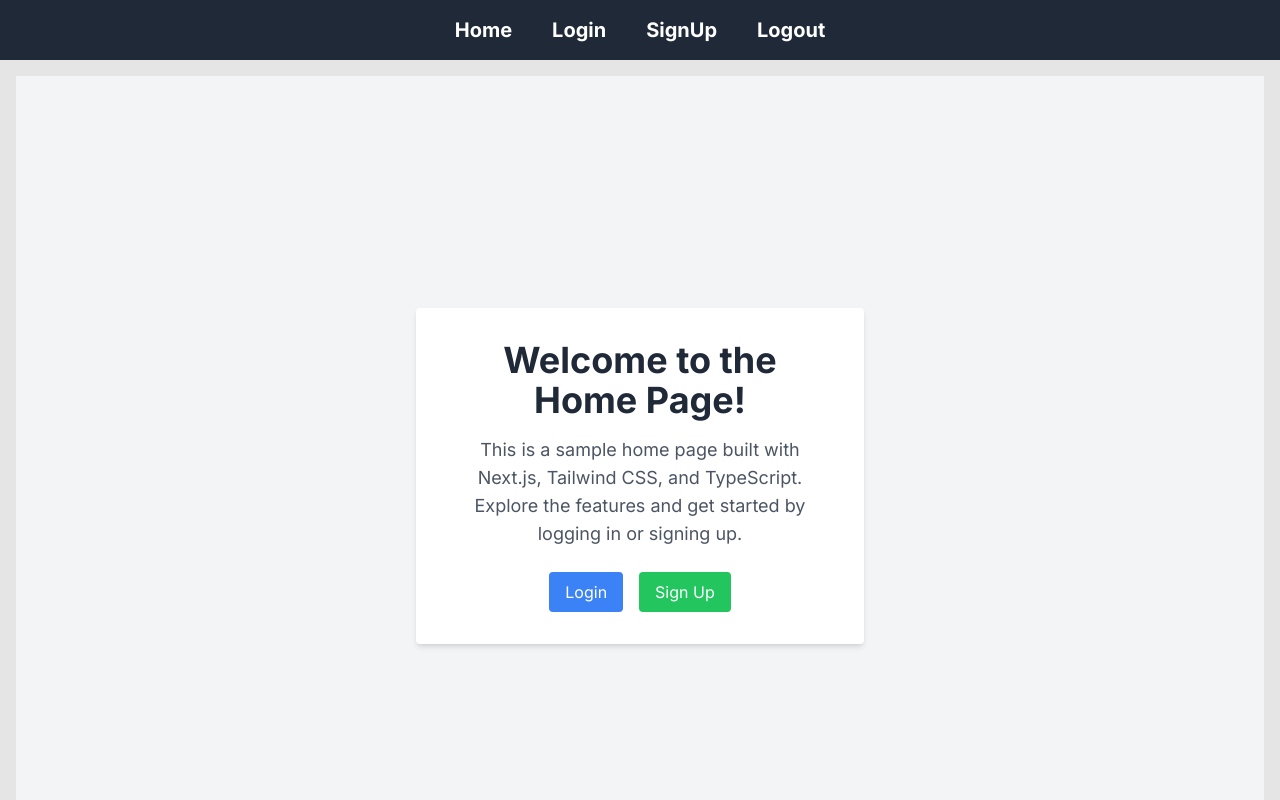
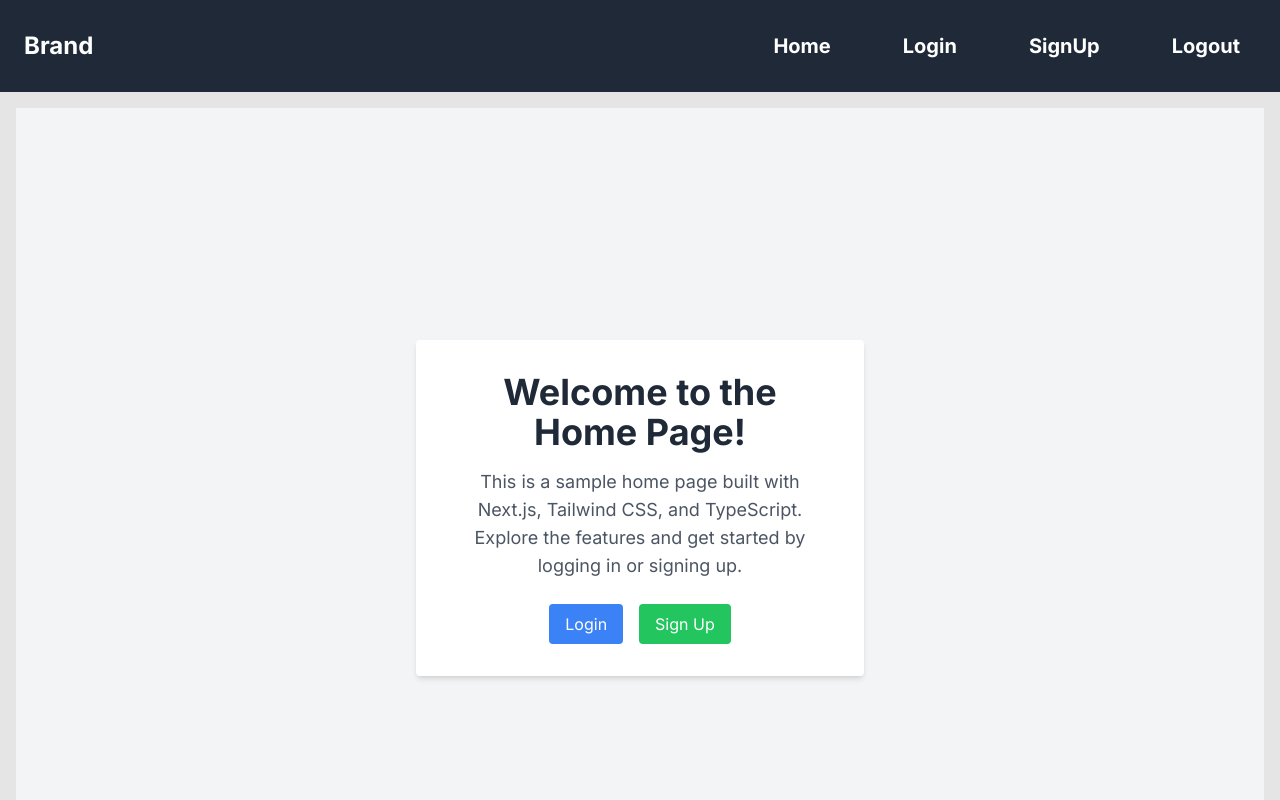
Before and after one commit to Fatima-Kabalan/login-signup-nextjs, a Next.js app: page / in a window 1280 px wide. Shown: the top 800 px of the page. Built offline with nearby package versions, Linux system fonts and the light colour scheme.

Commit message:
fixing the layout

```diff
--- a/components/Layout.tsx
+++ b/components/Layout.tsx
@@ -1,7 +1,9 @@
 "use client";
 
-import Link from "next/link";
+import Menu from "@/public/icons/menu";
 import React, { ReactNode, useState } from "react";
+import MenuItem from "./MenuItem";
+import LogoutButton from "./LogoutButton";
 
 type LayoutProps = {
   children: ReactNode;
@@ -9,14 +11,10 @@ type LayoutProps = {
 
 export default function Layout({ children }: LayoutProps) {
   const [showLogoutModal, setShowLogoutModal] = useState(false);
+  const [isMenuOpen, setIsMenuOpen] = useState(false);
 
-  // Function to handle logout
   const handleLogout = () => {
-    // Clear JWT token from local storage or cookies
     localStorage.removeItem("authToken"); // Assuming JWT is stored in local storage
-    const myToken = localStorage.getItem("authToken");
-    console.log("Token logout", myToken);
-    // Redirect to home page after logout
     window.location.href = "/";
   };
 
@@ -28,27 +26,39 @@ export default function Layout({ children }: LayoutProps) {
     setShowLogoutModal(false);
   };
 
+  const toggleMenu = () => {
+    setIsMenuOpen(!isMenuOpen);
+  };
+
   return (
     <div className="min-h-screen flex flex-col">
-      <header className="bg-gray-800 text-white p-4">
-        <nav className="container mx-auto">
-          <ul className="flex gap-10 justify-center text-xl font-bold">
-            <Link href="/" className="hover:underline">
-              Home
-            </Link>
-            <Link href="/login" className="hover:underline">
-              Login
-            </Link>
-            <Link href="/signup" className="hover:underline">
-              SignUp
-            </Link>
-
-            <button
-              onClick={handleLogoutClick}
-              className="hover:underline text-white bg-transparent border-none cursor-pointer"
-            >
-              Logout
+      <header className="bg-gray-800 text-white p-4 relative">
+        <nav className="container mx-auto flex justify-between items-center p-2">
+          <div className="text-2xl font-bold">Brand</div>
+          <div className="md:hidden relative">
+            <button className="text-white h-8" onClick={toggleMenu}>
+              <Menu />
             </button>
+            {isMenuOpen && (
+              <ul className="absolute top-full -left-9 mt-2 bg-gray-800 rounded shadow-lg z-10 w-48">
+                <MenuItem href="/" onClick={toggleMenu}>
+                  Home
+                </MenuItem>
+                <MenuItem href="/login" onClick={toggleMenu}>
+                  Login
+                </MenuItem>
+                <MenuItem href="/signup" onClick={toggleMenu}>
+                  SignUp
+                </MenuItem>
+                <LogoutButton onClick={handleLogoutClick} />
+              </ul>
+            )}
+          </div>
+          <ul className="hidden md:flex flex-row gap-4 md:gap-10 justify-center text-lg md:text-xl font-bold">
+            <MenuItem href="/">Home</MenuItem>
+            <MenuItem href="/login">Login</MenuItem>
+            <MenuItem href="/signup">SignUp</MenuItem>
+            <LogoutButton onClick={handleLogoutClick} />
           </ul>
         </nav>
       </header>
```
